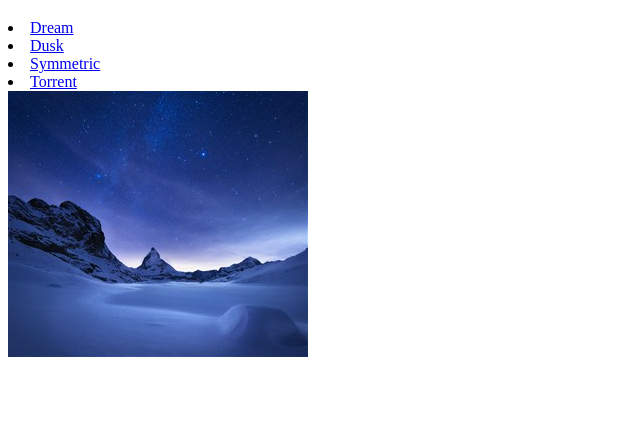
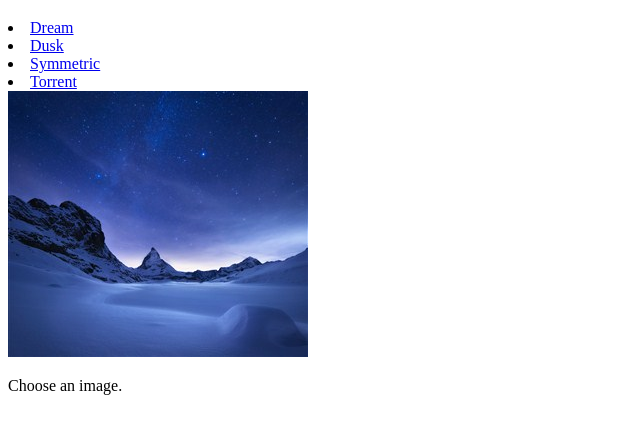
Before and after one commit to zaq784927545/zaq784927545.github.io, a plain HTML site: page 111/scl.html in a window 1280 px wide. Shown: the part 61-494 px from the top of the page, without its empty margins (0-640 px from the left). Drawn offline with Linux system fonts and the light colour scheme.

Commit message:
Update scl.html

```diff
--- a/111/scl.html
+++ b/111/scl.html
@@ -21,6 +21,7 @@
   </li>
  </ul>
 <img id="placeholder" src="images/placeholder.jpg" alt="my images gallery" />
+<p id="description">Choose an image.</p>
 <script type="text/javascript" src="scripts/showPic.js"></script>
 </body>
 </html>
```
